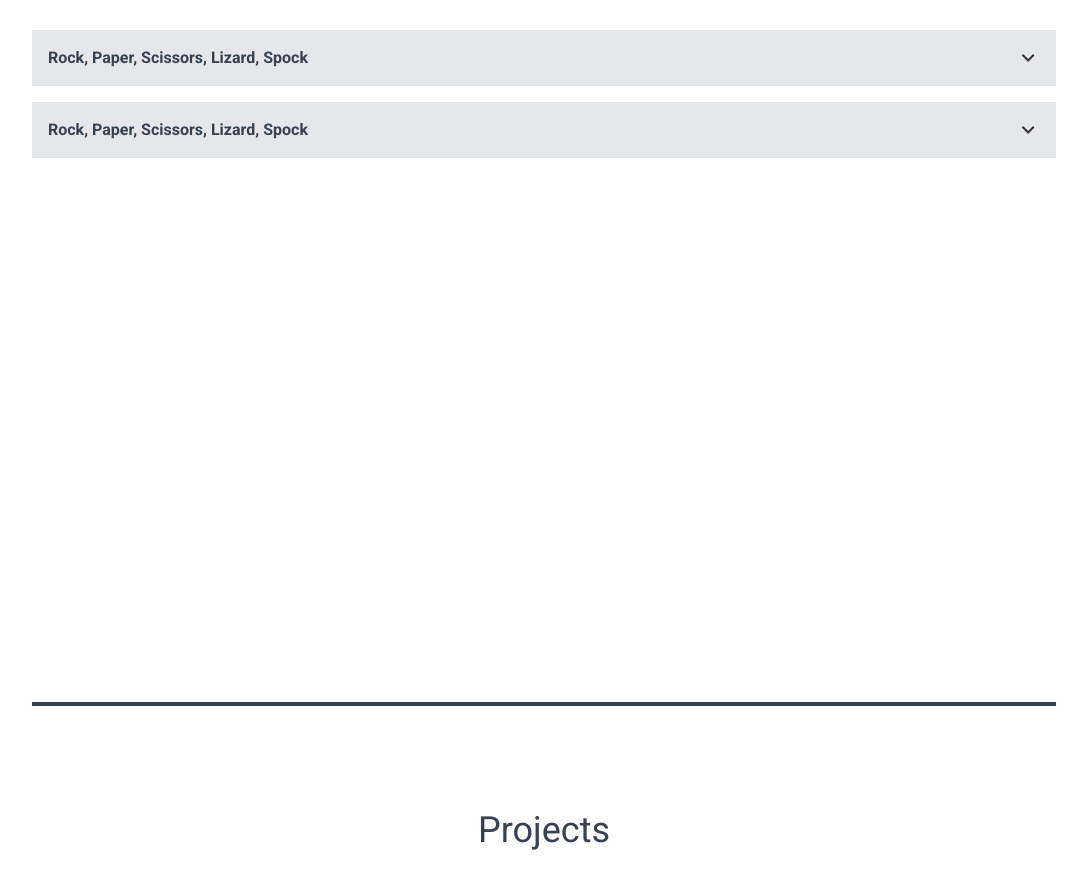
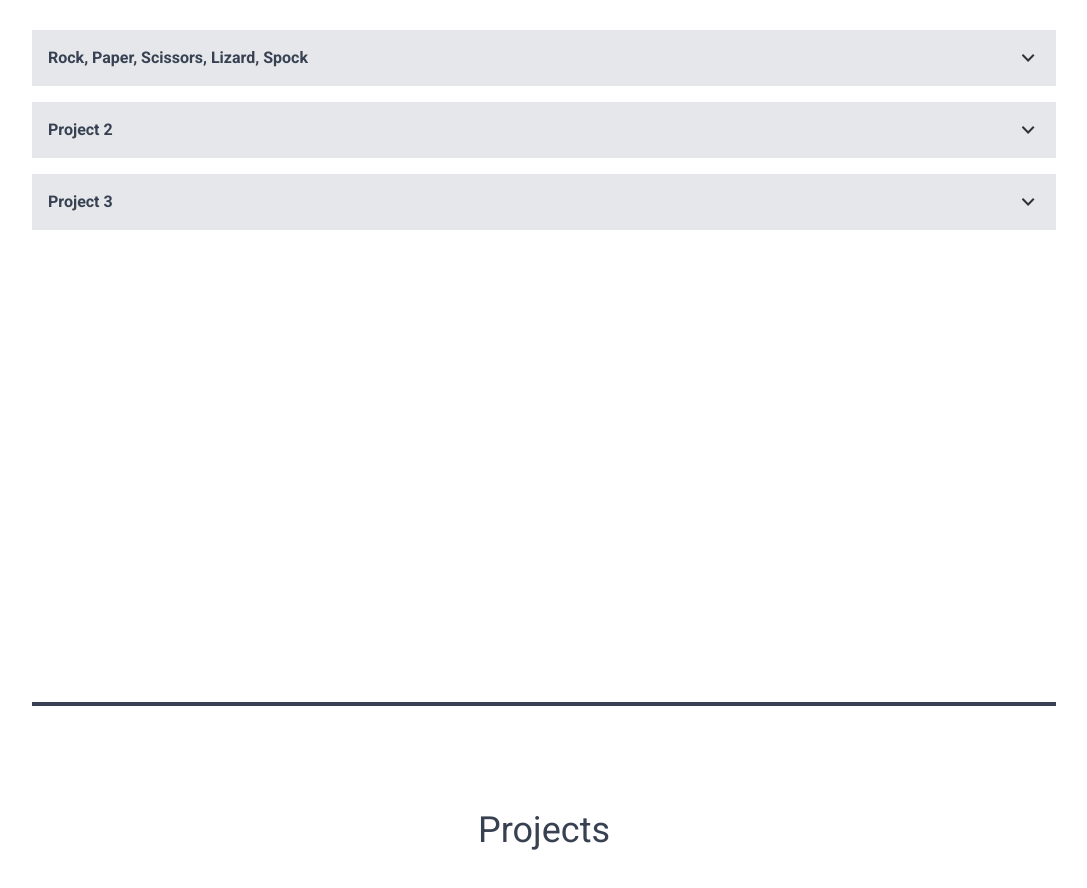
Before and after one commit to ChrisMuster/chrismuster-site, a Next.js app: page / in a window 1280 px wide. Shown: the part 1386-2274 px from the top of the page, without its empty margins (96-1183 px from the left). Built offline with nearby package versions, Linux system fonts and the light colour scheme.

Commit message:
main add dummy accordion tabs

```diff
--- a/app/page-components/code-challenges/code-challenges.tsx
+++ b/app/page-components/code-challenges/code-challenges.tsx
@@ -16,8 +16,13 @@ export default function CodeChallenges() {
           <AccordionTab title="Rock, Paper, Scissors, Lizard, Spock">
             <RPSLSGame />
           </AccordionTab>
-          <AccordionTab title="Rock, Paper, Scissors, Lizard, Spock">
-            <RPSLSGame />
+          <AccordionTab title="Project 2">
+            <h2 className="text-3xl">Project 2</h2>
+            <p>Project 2 content</p>
+          </AccordionTab>
+          <AccordionTab title="Project 3">
+            <h2 className="text-3xl">Project 3</h2>
+            <p>Project 3 content</p>
           </AccordionTab>
         </Accordion>
       </div>
```
